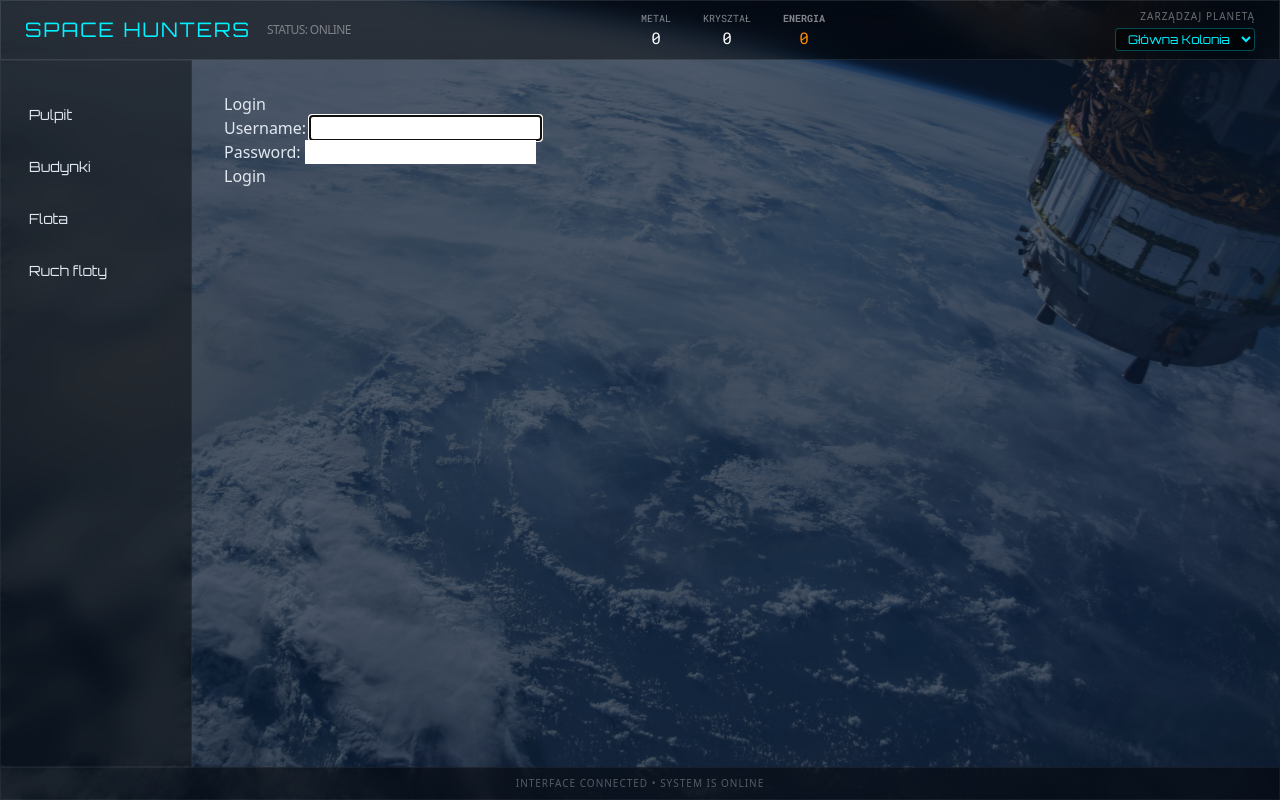
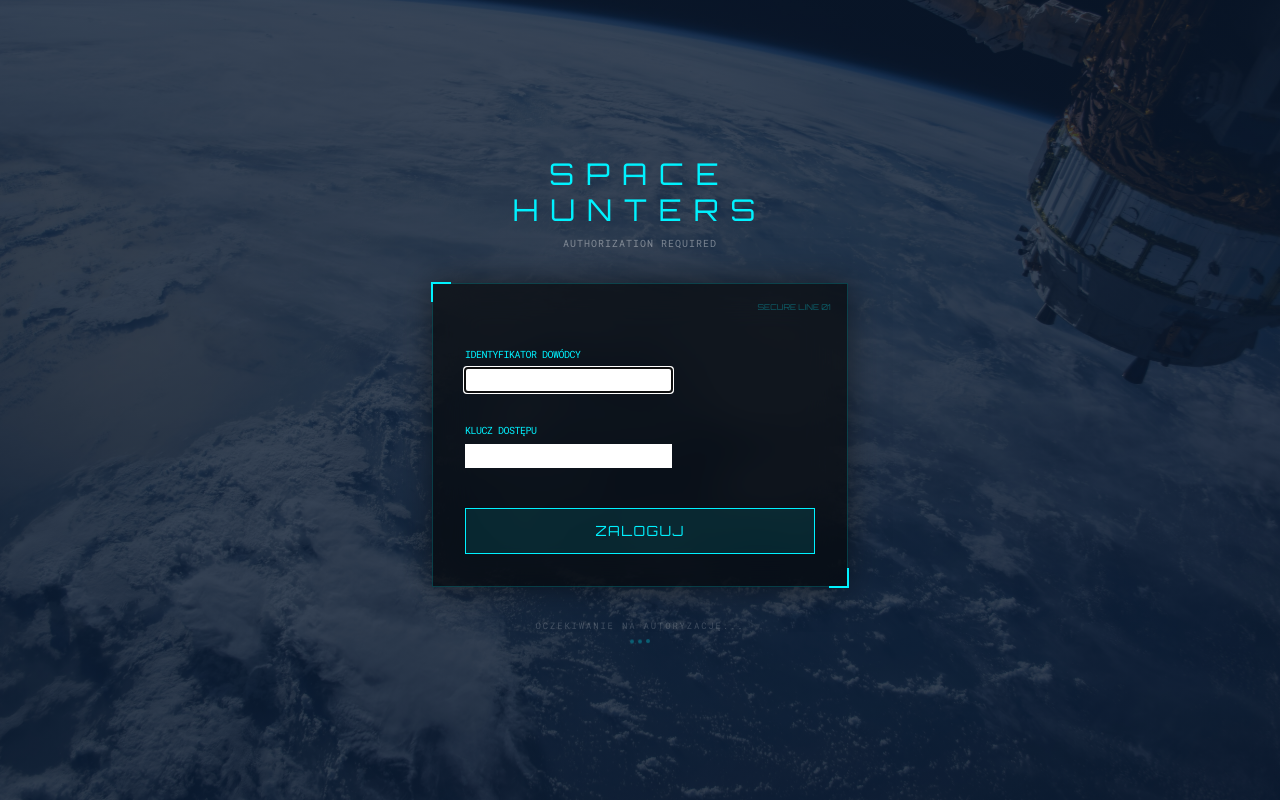
Before and after one commit to Lord-zet/spacehunters, a Django app: page /login/ in a window 1280 px wide. Run offline with Django 5.2, Linux system fonts and the light colour scheme; some libraries are stand-ins or nearby versions.

Commit message:
refactor: migrate login page to Tailwind

```diff
--- a/src/apps/game/templates/registration/login.html
+++ b/src/apps/game/templates/registration/login.html
@@ -1,27 +1,139 @@
-{% extends "game/base.html" %}
+<!DOCTYPE html>
+<html lang="pl">
+<head>
+    <meta charset="UTF-8">
+    <meta name="viewport" content="width=device-width, initial-scale=1.0">
+    <title>Autoryzacja | Space Hunters</title>
+    <!-- Tailwind CSS via CDN -->
+    <script src="https://cdn.tailwindcss.com"></script>
+    <link href="https://fonts.googleapis.com/css2?family=Orbitron:wght@400;700&family=Roboto+Mono:wght@400;700&display=swap" rel="stylesheet">
+    <script>
+        tailwind.config = {
+            theme: {
+                extend: {
+                    fontFamily: {
+                        'scifi': ['Orbitron', 'sans-serif'],
+                        'mono': ['Roboto Mono', 'monospace'],
+                    },
+                    colors: {
+                        'accent-cyan': '#00f2ff',
+                    }
+                }
+            }
+        }
+    </script>
+    <style>
+        body {
+            background: linear-gradient(rgba(10, 25, 47, 0.8), rgba(10, 25, 47, 0.8)),
+                        url("/static/game/backgrounds/background_main.jfif");
+            background-size: cover;
+            background-position: center;
+            color: #e2e8f0;
+            display: flex;
+            align-items: center;
+            justify-content: center;
+            min-height: screen;
+            height: 100vh;
+            margin: 0;
+        }
 
-{% block content %}
-<div class="panel login-panel">
+        .glass-panel {
+            background: rgba(0, 0, 0, 0.6);
+            backdrop-filter: blur(20px);
+            -webkit-backdrop-filter: blur(20px);
+            border: 1px solid rgba(0, 242, 255, 0.2);
+            box-shadow: 0 0 30px rgba(0, 0, 0, 0.5);
+        }
 
-    <h2>Login</h2>
+        .hud-border {
+            position: relative;
+        }
 
-    <form method="post">
-        {% csrf_token %}
+        .hud-border::before {
+            content: "";
+            position: absolute;
+            top: -2px; left: -2px; width: 20px; height: 20px;
+            border-top: 2px solid #00f2ff; border-left: 2px solid #00f2ff;
+        }
 
-        {{ form.non_field_errors }}
+        .hud-border::after {
+            content: "";
+            position: absolute;
+            bottom: -2px; right: -2px; width: 20px; height: 20px;
+            border-bottom: 2px solid #00f2ff; border-right: 2px solid #00f2ff;
+        }
 
-        <div class="form-row">
-            {{ form.username.label_tag }}
-            {{ form.username }}
+        input::placeholder {
+            color: rgba(255, 255, 255, 0.2);
+            font-size: 0.8rem;
+        }
+    </style>
+</head>
+<body class="font-mono overflow-hidden">
+
+    <div class="w-full max-w-md p-1 px-4">
+        <!-- LOGO / TYTUŁ -->
+        <div class="text-center mb-8">
+            <h1 class="font-scifi text-3xl text-accent-cyan tracking-[0.4em] uppercase">Space Hunters</h1>
+            <p class="text-[10px] text-white/40 mt-2 uppercase tracking-widest">Authorization Required</p>
         </div>
 
-        <div class="form-row">
-            {{ form.password.label_tag }}
-            {{ form.password }}
+        <!-- FORMULARZ LOGOWANIA -->
+        <div class="glass-panel p-8 hud-border relative">
+            <div class="absolute top-2 right-4">
+                <span class="text-[8px] text-accent-cyan/50 animate-pulse font-scifi">SECURE LINE 01</span>
+            </div>
+
+            <form method="POST" class="space-y-6">
+                {% csrf_token %}
+
+                <!-- Użytkownik -->
+                <div class="space-y-1">
+                    <label for="username" class="text-[10px] text-accent-cyan uppercase tracking-tighter">Identyfikator Dowódcy</label>
+                    <div class="relative">
+                        {{ form.username }}
+                    </div>
+                </div>
+
+                <!-- Hasło -->
+                <div class="space-y-1">
+                    <label for="password" class="text-[10px] text-accent-cyan uppercase tracking-tighter">Klucz Dostępu</label>
+                    <div class="relative">
+                        {{ form.password }}
+                    </div>
+                </div>
+
+                <!-- Przycisk -->
+                <div class="pt-4">
+                    <button type="submit"
+                        class="w-full bg-accent-cyan/10 hover:bg-accent-cyan hover:text-black border border-accent-cyan text-accent-cyan py-3 px-6 font-scifi uppercase tracking-widest text-sm transition-all duration-300 transform active:scale-95">
+                        Zaloguj
+                    </button>
+                </div>
+            </form>
+
+            <!-- Błędy logowania -->
+            {% if messages %}
+                <div class="mt-4 space-y-2">
+                    {% for message in messages %}
+                        <p class="text-[10px] text-red-400 text-center uppercase tracking-tighter italic">
+                            Error: {{ message }}
+                        </p>
+                    {% endfor %}
+                </div>
+            {% endif %}
         </div>
 
-        <button type="submit">Login</button>
-    </form>
+        <!-- STOPKA LOGOWANIA -->
+        <div class="mt-8 text-center space-y-2">
+            <p class="text-[9px] text-white/20 uppercase tracking-[0.2em]">Oczekiwanie na autoryzację...</p>
+            <div class="flex justify-center space-x-1">
+                <div class="w-1 h-1 bg-accent-cyan/30 rounded-full animate-bounce" style="animation-delay: 0s"></div>
+                <div class="w-1 h-1 bg-accent-cyan/30 rounded-full animate-bounce" style="animation-delay: 0.2s"></div>
+                <div class="w-1 h-1 bg-accent-cyan/30 rounded-full animate-bounce" style="animation-delay: 0.4s"></div>
+            </div>
+        </div>
+    </div>
 
-</div>
-{% endblock %}
+</body>
+</html>
```
